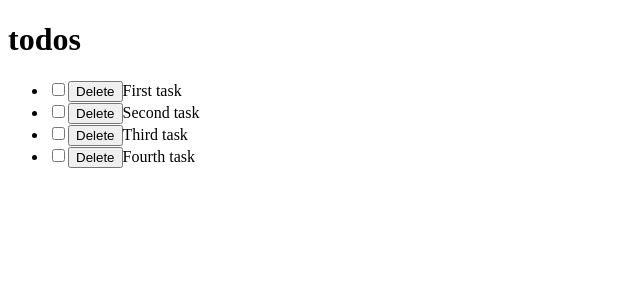
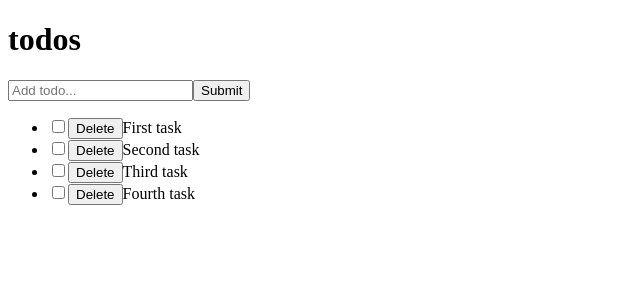
Before and after one commit to Sajeelzafar/TodoList_React, a React (Create React App) app: page / in a window 1280 px wide. Shown: the top 300 px of the page, without its empty margins (0-640 px from the left). Built offline with nearby package versions, Linux system fonts and the light colour scheme.

Commit message:
Working form and add items

```diff
--- a/package.json
+++ b/package.json
@@ -9,6 +9,7 @@
     "react": "^18.2.0",
     "react-dom": "^18.2.0",
     "react-scripts": "5.0.1",
+    "uuid": "^9.0.0",
     "web-vitals": "^2.1.4"
   },
   "scripts": {
--- /dev/null
+++ b/src/component/Input.js
@@ -0,0 +1,35 @@
+import React, { Component } from "react"
+
+class Input extends Component {
+    state = {
+        title: ""
+      };
+      onChange = (e) => {
+        this.setState({
+          [e.target.name]: e.target.value,
+        })
+      }
+      handleSubmit = (e) => {
+        e.preventDefault();
+        if (this.state.title.trim()){
+            this.props.addinput(this.state.title);
+            this.setState({
+                title: "",
+            })
+        } else {
+            alert("Input field is empty");
+            this.setState({
+                title: "",
+            })
+        }
+      };
+  render() {
+    return (
+      <form onSubmit={this.handleSubmit}>
+        <input type="text" placeholder="Add todo..." value={this.state.title} name="title" onChange={this.onChange}/>
+        <button>Submit</button>
+      </form>
+    )
+  }
+}
+export default Input;
--- a/src/component/container.js
+++ b/src/component/container.js
@@ -1,6 +1,8 @@
 import React from 'react';
 import List from './list';
-import Header from "./Header"
+import Header from "./Header";
+import Input from "./Input";
+import { v4 as uuidv4 } from "uuid";
 
 class Container extends React.Component {
   constructor(props) {
@@ -8,27 +10,38 @@ class Container extends React.Component {
     this.state = {
       todoList: [
         {
-          id: 1,
+          id: uuidv4(),
           title: 'First task',
           completed: false,
         },
         {
-          id: 2,
+          id: uuidv4(),
           title: 'Second task',
           completed: false,
         },
         {
-          id: 3,
+          id: uuidv4(),
           title: 'Third task',
           completed: false,
         },
         {
-          id: 4,
+          id: uuidv4(),
           title: 'Fourth task',
           completed: false,
         },
       ],
     };
+  }
+
+  addinput = (title) => {
+    const newtodoList = {
+        id: uuidv4(),
+        title: title,
+        completed: false
+      };
+      this.setState({
+        todoList: [...this.state.todoList, newtodoList]
+      });
   }
 
   handleChange = (id) => {
@@ -48,6 +61,13 @@ class Container extends React.Component {
 
   itemToDel =(id) => {
     console.log("deleted", id);
+    this.setState({
+        todoList: [
+          ...this.state.todoList.filter(todo => {
+            return todo.id !== id;
+          })
+        ]
+      });
   }
 
   render() {
@@ -55,6 +75,7 @@ class Container extends React.Component {
     return (
       <div>
         <Header />
+        <Input addinput = {this.addinput}/>
         <List todoList={todoList} handleChangeProps={this.handleChange} deleteTodoItem={this.itemToDel}/>
       </div>
     // <ul>
```
Also changed, not shown: 1 other file (tests, documents, lock files or other folders).
